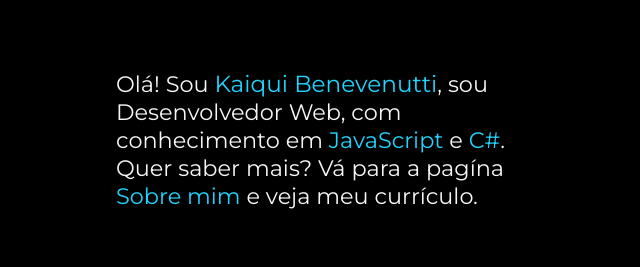
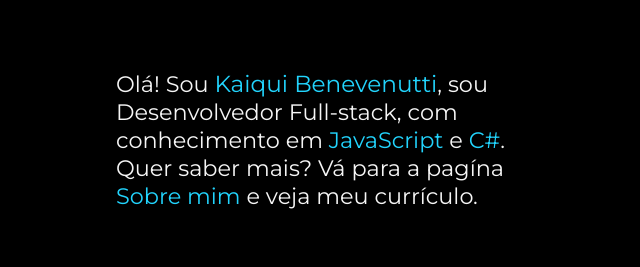
Before and after one commit to kaiquiBenevenutti/Portf-lio, a plain HTML site: page index.html in a window 1280 px wide. Shown: the part 179-446 px from the top of the page, 76-716 px from the left. Drawn offline with nearby package versions, Linux system fonts and the light colour scheme.

Commit message:
Update index.html

```diff
--- a/index.html
+++ b/index.html
@@ -19,7 +19,7 @@
             <section class="apresentacao__conteudo">
                 <div class="apresentacao__conteudo__textos">
                     <h1 class="apresentacao__conteudo__titulo">Eleve seu negócio digital a outro nível <strong class="titulo-destaque"> com um projeto de qualidade!</strong></h1>
-                    <p class="apresentacao__conteudo__paragrafo">Olá! Sou <span class="apresentacao__conteudo__paragrafo__destaque__nome">Kaiqui Benevenutti</span>, sou Desenvolvedor Web, com conhecimento em <span class="apresentacao__conteudo__paragrafo__destaque"> JavaScript</span> e <span class="apresentacao__conteudo__paragrafo__destaque">C#</span>. Quer saber mais? Vá para a pagína <span class="apresentacao__conteudo__paragrafo__sobre-mim"> Sobre mim</span> e veja meu currículo.</p>
+                    <p class="apresentacao__conteudo__paragrafo">Olá! Sou <span class="apresentacao__conteudo__paragrafo__destaque__nome">Kaiqui Benevenutti</span>, sou Desenvolvedor Full-stack, com conhecimento em <span class="apresentacao__conteudo__paragrafo__destaque"> JavaScript</span> e <span class="apresentacao__conteudo__paragrafo__destaque">C#</span>. Quer saber mais? Vá para a pagína <span class="apresentacao__conteudo__paragrafo__sobre-mim"> Sobre mim</span> e veja meu currículo.</p>
                 </div>
                 <div class="apresentacao__conteudo__links">
                     <h2 class="apresentacao__conteudo__links__subtitulo">Acesse minhas redes:</h2>
```
